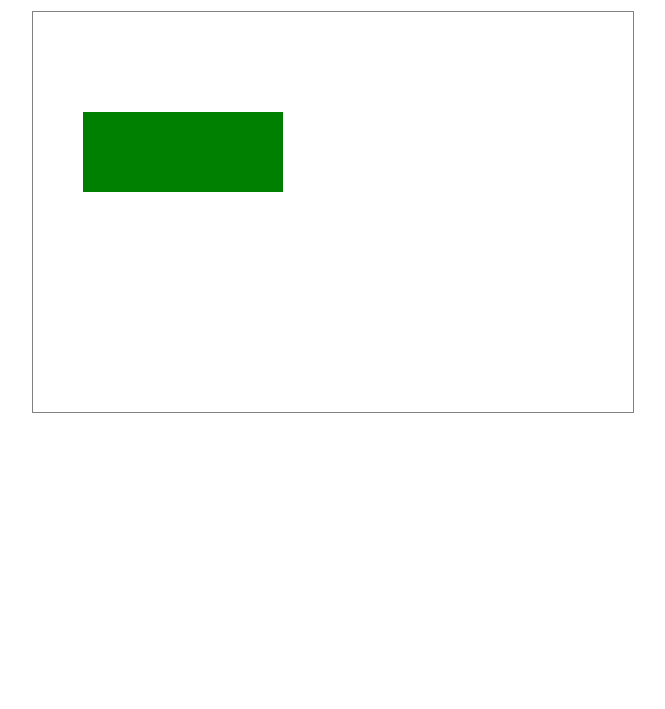
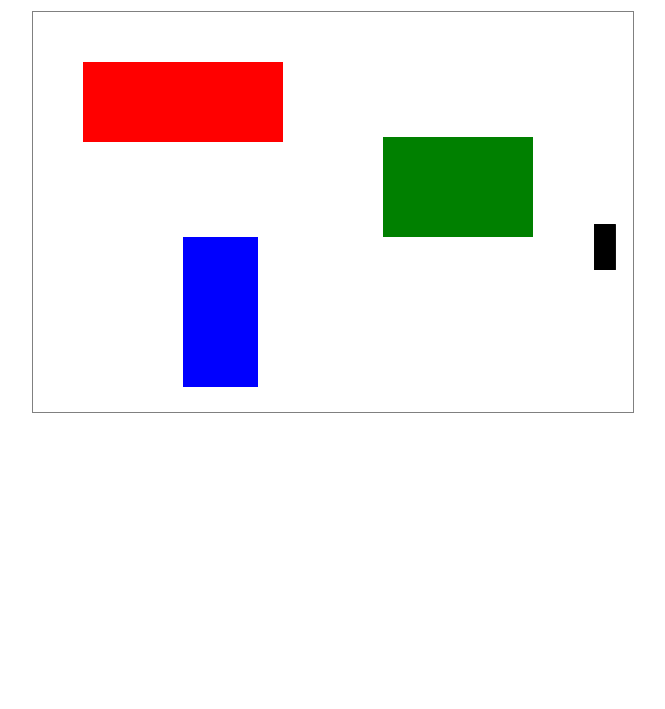
Before and after one commit to mrv-cs20/pt-in-rectangle-function-start, a plain HTML site: page index.html in a window 1280 px wide. Shown: the part 91-800 px from the top of the page, without its empty margins (307-972 px from the left). Drawn offline with Linux system fonts and the light colour scheme.

Commit message:
Add files via upload

```diff
--- a/index.html
+++ b/index.html
@@ -3,14 +3,14 @@
   <head>
     <meta charset="UTF-8" />
     <meta name="viewport" content="width=device-width, initial-scale=1.0" />
-    <title>Title</title>
+    <title>Pt in Rectangle</title>
 
     <link rel="stylesheet" href="style.css" />
     <script defer src="main.js"></script>
   </head>
 
   <body>
-    <h1>Canvas Template</h1>
+    <h1>Point in Rectangle</h1>
 
     <canvas id="my-canvas"></canvas>
   </body>
--- a/main.js
+++ b/main.js
@@ -6,13 +6,48 @@ let ctx = cnv.getContext("2d");
 cnv.width = 600;
 cnv.height = 400;
 
+// Global Variables
+let mouseX;
+let mouseY;
+
+let blackRect = {
+  x: Math.random() * cnv.width,
+  y: Math.random() * cnv.height,
+  w: Math.random() * 30 + 20,
+  h: Math.random() * 30 + 20,
+};
+
 // Call draw function once all page resources have loaded
 window.addEventListener("load", draw);
 
 function draw() {
+  // LOGIC - test if mouse in rectangles
+
+  // DRAW - draw rectangles
+  ctx.fillStyle = "red";
+  ctx.fillRect(50, 50, 200, 80);
+
   ctx.fillStyle = "green";
-  ctx.fillRect(50, 100, 200, 80);
+  ctx.fillRect(350, 125, 150, 100);
+
+  ctx.fillStyle = "blue";
+  ctx.fillRect(150, 225, 75, 150);
+
+  ctx.fillStyle = "black";
+  ctx.fillRect(blackRect.x, blackRect.y, blackRect.w, blackRect.h);
 
   // Redraw
   requestAnimationFrame(draw);
 }
+
+// Event Stuff
+document.addEventListener("mousemove", mousemoveHandler);
+
+function mousemoveHandler(e) {
+  // Get rectangle info about canvas location
+  let cnvRect = cnv.getBoundingClientRect();
+
+  // Calc mouse coordinates using mouse event and canvas location info
+  mouseX = Math.round(e.clientX - cnvRect.left);
+  mouseY = Math.round(e.clientY - cnvRect.top);
+}
```
